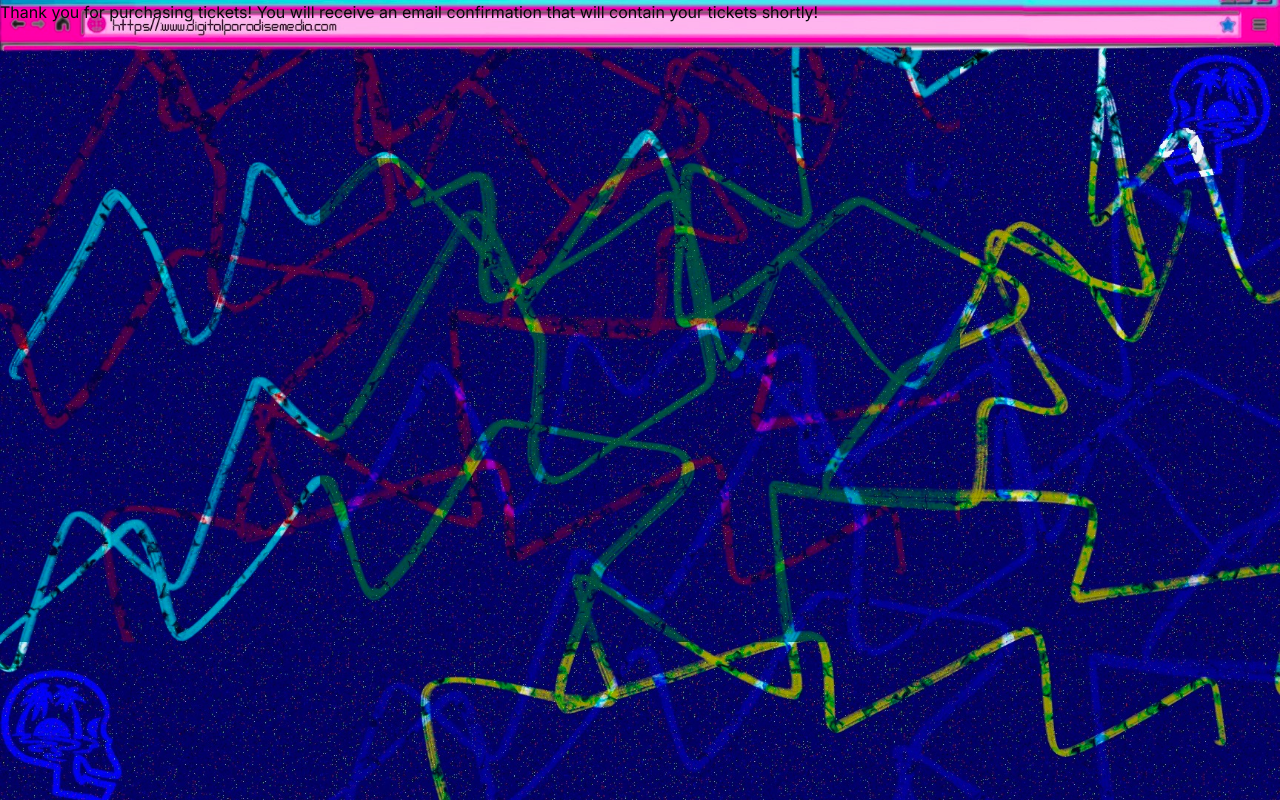
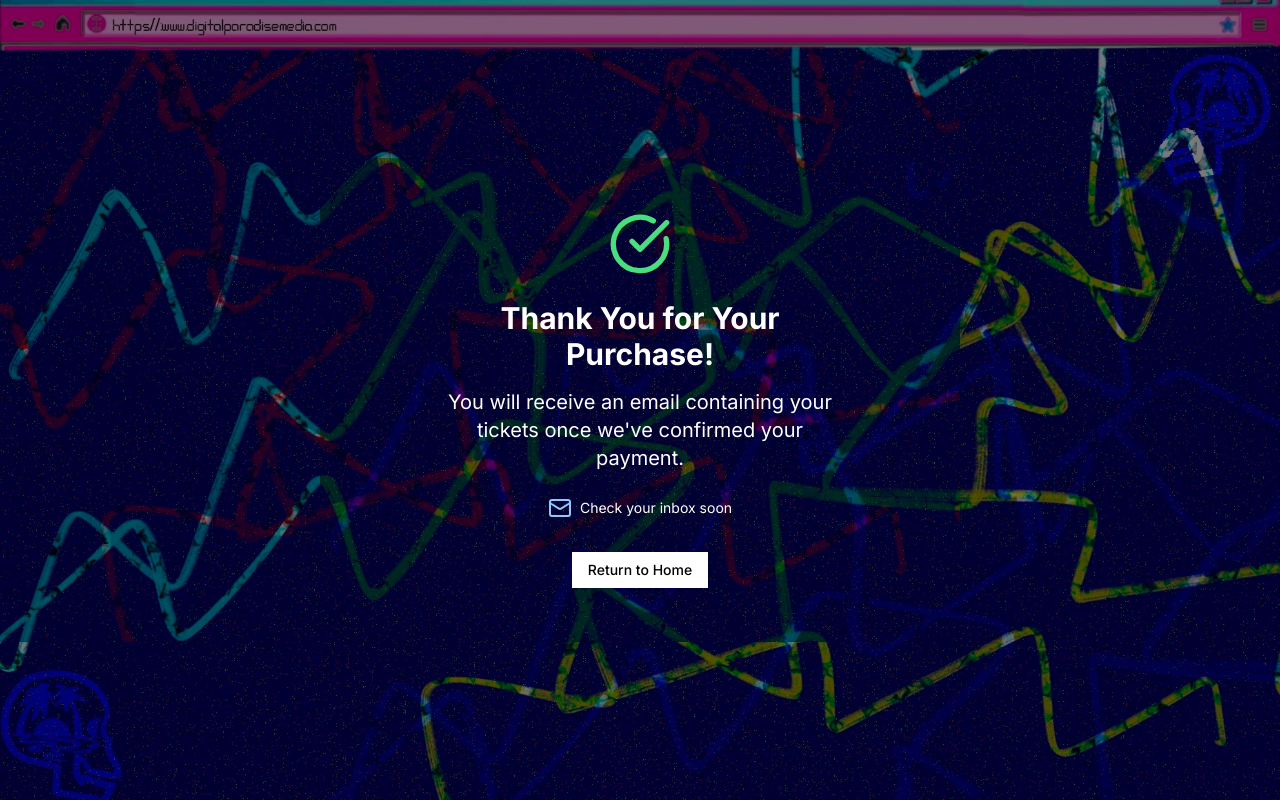
Before and after one commit to jwilli97/digital-paradise-web, a Next.js app: page /TicketConfirmation in a window 1280 px wide. Built offline with nearby package versions, Linux system fonts and the light colour scheme.

Commit message:
cuervo updates 2

```diff
--- a/src/app/TicketConfirmation/page.js
+++ b/src/app/TicketConfirmation/page.js
@@ -1,7 +1,31 @@
 'use client';
 
-export default function TicketConfirmation() {
-    return (
-        <div>Thank you for purchasing tickets! You will receive an email confirmation that will contain your tickets shortly!</div>
-    );
+import { CheckCircle, Mail } from "lucide-react";
+import { Button } from "@/components/ui/button";
+
+export default function Component() {
+  return (
+    <div className="relative min-h-screen flex items-center justify-center bg-cover bg-center" style={{ backgroundImage: "/cuero_confirmation.jpg" }}>
+      {/* Semi-transparent overlay */}
+      <div className="absolute inset-0 bg-black bg-opacity-50"></div>
+
+      {/* Content */}
+      <div className="relative z-10 text-center text-white p-8 max-w-md">
+        <div className="flex justify-center mb-6">
+          <CheckCircle className="h-16 w-16 text-green-400" />
+        </div>
+        <h1 className="text-3xl font-bold mb-4">Thank You for Your Purchase!</h1>
+        <p className="text-xl mb-6">
+          You will receive an email containing your tickets once we've confirmed your payment.
+        </p>
+        <div className="flex justify-center items-center mb-8">
+          <Mail className="h-6 w-6 text-blue-300 mr-2" />
+          <p className="text-sm">Check your inbox soon</p>
+        </div>
+        <Button variant="outline" className="text-black border-white hover:bg-white hover:text-black transition-colors">
+          Return to Home
+        </Button>
+      </div>
+    </div>
+  );
 };
--- a/src/app/page.js
+++ b/src/app/page.js
@@ -18,7 +18,7 @@ const supabase = createClient(supabaseUrl, supabaseAnonKey);
 // Update for every show
 const showInfo = {
   title: "Curevo - October 2024",
-  date: "October 16, 2024",
+  date: "October 18, 2024",
   time: "6:00 PM",
   image: "/Cuervo_Long.jpg",
   ticketPrice: 20,
@@ -208,11 +208,11 @@ export default function Tickets() {
               <RadioGroup onValueChange={setPaymentMethod} value={paymentMethod} className="flex flex-col space-y-2">
                 <div className="flex items-center space-x-2">
                   <RadioGroupItem value="venmo" id="venmo" />
-                  <Label htmlFor="venmo">Venmo</Label>
+                  <Label htmlFor="venmo">Venmo - <a>@digitalparadisemedia</a></Label>
                 </div>
                 <div className="flex items-center space-x-2">
                   <RadioGroupItem value="cashapp" id="cashapp" />
-                  <Label htmlFor="cashapp">Cash App</Label>
+                  <Label htmlFor="cashapp">Cash App - <a>$digitalparadisemedia</a></Label>
                 </div>
               </RadioGroup>
             </div>
```
Also changed, not shown: public/Cuervo_Long.jpeg (added), public/cuero_confirmation.jpeg (added).
